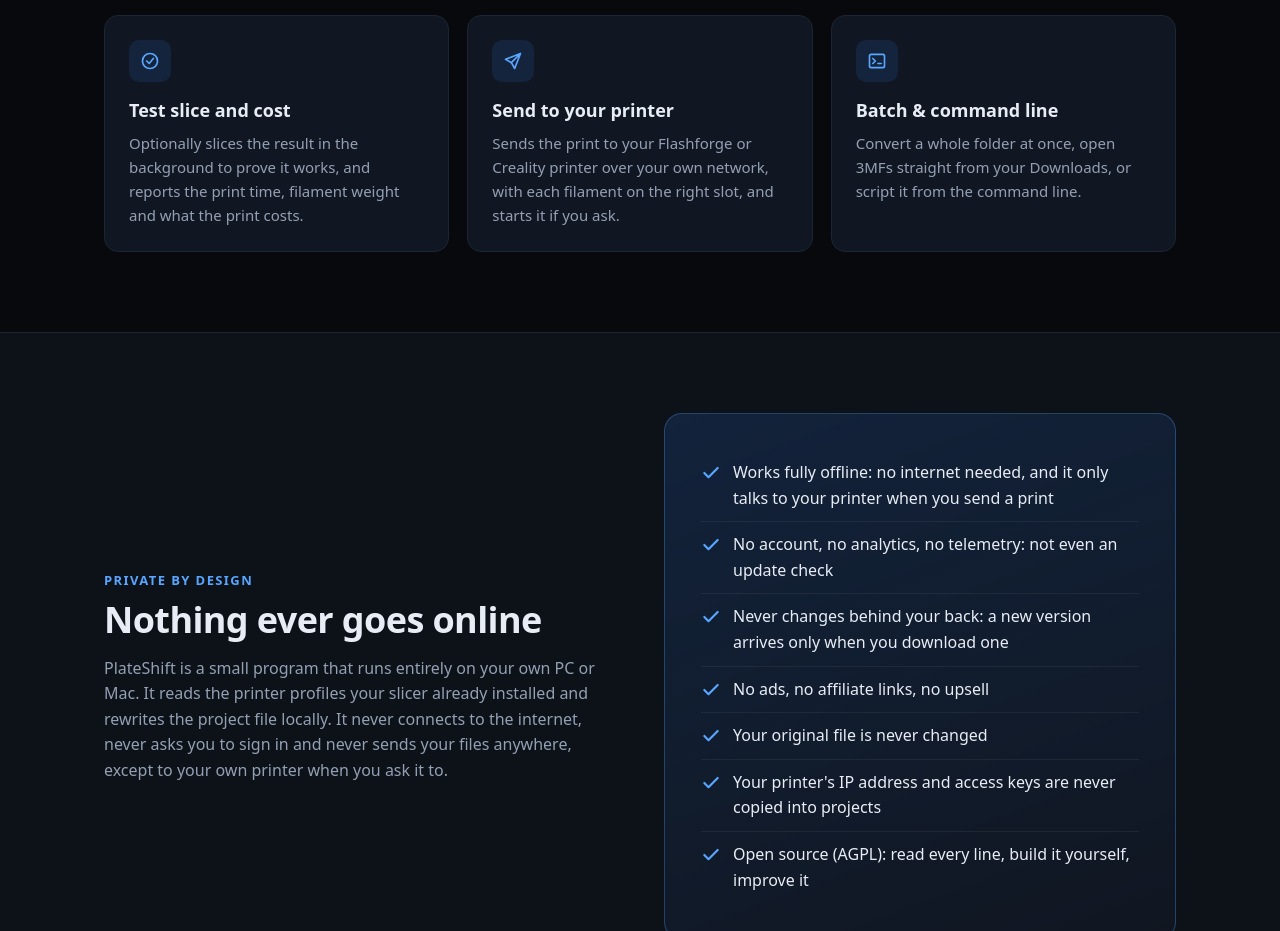
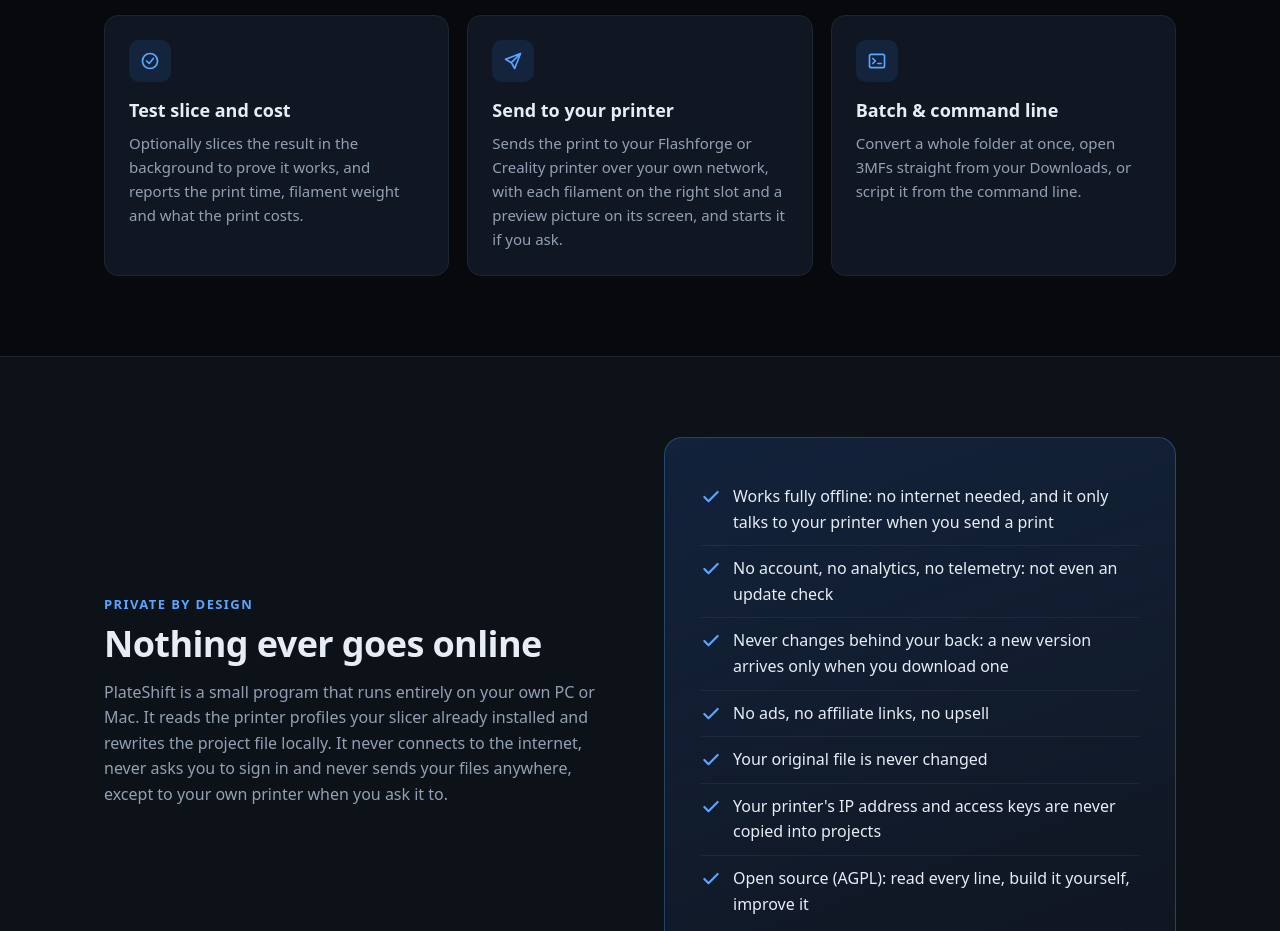
Before and after one commit to viceroy172/PlateShift, a plain HTML site: page website/index.html in a window 1280 px wide. Shown: the part 1462-2393 px from the top of the page. Drawn offline with Linux system fonts and the light colour scheme.

Commit message:
Website: preview picture on the printer's screen

```diff
--- a/website/index.html
+++ b/website/index.html
@@ -273,7 +273,7 @@
       <div class="card"><div class="icon"><svg class="i"><use href="#i-badge"/></svg></div><h3>Test slice and cost</h3>
         <p>Optionally slices the result in the background to prove it works, and reports the print time, filament weight and what the print costs.</p></div>
       <div class="card"><div class="icon"><svg class="i"><use href="#i-send"/></svg></div><h3>Send to your printer</h3>
-        <p>Sends the print to your Flashforge or Creality printer over your own network, with each filament on the right slot, and starts it if you ask.</p></div>
+        <p>Sends the print to your Flashforge or Creality printer over your own network, with each filament on the right slot and a preview picture on its screen, and starts it if you ask.</p></div>
       <div class="card"><div class="icon"><svg class="i"><use href="#i-terminal"/></svg></div><h3>Batch &amp; command line</h3>
         <p>Convert a whole folder at once, open 3MFs straight from your Downloads, or script it from the command line.</p></div>
     </div>
```
